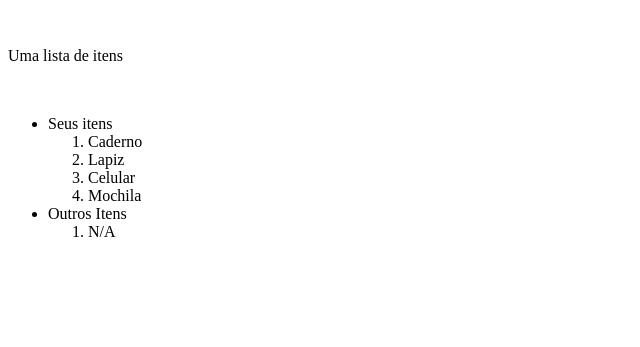
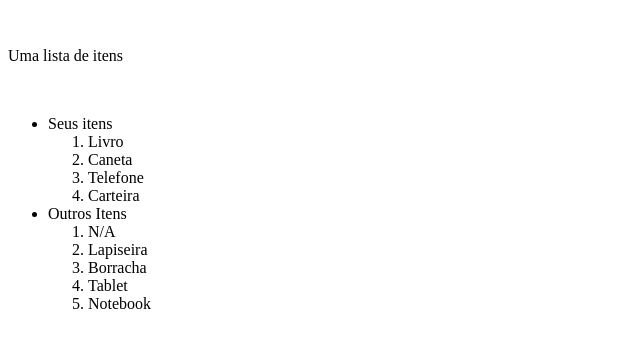
Before and after one commit to kauealvs/exercicios-aulas-javascript, a plain HTML site: page exercicios/exercicios-revisao-DOM/index.html in a window 1280 px wide. Shown: the part 101-448 px from the top of the page, without its empty margins (0-640 px from the left). Drawn offline with Linux system fonts and the light colour scheme.

Commit message:
revisao Dom

```diff
--- a/exercicios/exercicios-revisao-DOM/index.html
+++ b/exercicios/exercicios-revisao-DOM/index.html
@@ -1,9 +1,11 @@
 <!DOCTYPE html>
 <html>
+
 <head>
 	<meta charset="UTF-8" />
 	<title>Document</title>
 </head>
+
 <body>
 	<h1>Titulo</h1>
 	<p>subtítulo</p>
@@ -19,10 +21,11 @@
 			<li class="itens">Carteira</li>
 		</ol>
 		<li>Outros Itens</li>
-			<ol>
+		<ol class="others">
 			<li>N/A</li>
 		</ol>
 	</ul>
 	<script src="./index.js"></script>
 </body>
+
 </html>
--- a/exercicios/exercicios-revisao-DOM/index.js
+++ b/exercicios/exercicios-revisao-DOM/index.js
@@ -20,13 +20,36 @@ console.log(listaItens)
 // Use a conotação (“elemento”) para capturar por elemento;
 
 //troque o titulo de H1 para "Lista de compras".
-titulo.textContent = "Lista de compras"
+titulo.innerHTML = "Lista de compras"
 //troque o subtitulo para "Aqui está anotado minha lista de compras"
-subtitulo.textContent = "Aqui está anotado minha lista de compras"
+subtitulo.innerHTML = "Aqui está anotado minha lista de compras"
 //altere os itens da lista
-listaItens[0].textContent = "Caderno";
-listaItens[1].textContent = "Lapiz"
-listaItens[2].textContent = "Celular"
-listaItens[3].textContent = "Mochila"
+const newArray = ["Caderno", "Lapiz", "Celular", "Mochila"]
+
+const alteraItens = () => {
+    newArray.map((item) => {
+        const newItem = document.createElement("li");
+        newItem.textContent = item;
+        // listaItens.appendChild(newItem)
+    })
+}
+
+alteraItens()
+
 
 //adicione mais itens de compras a lista
+
+const arrayItens = ["Lapiseira", "Borracha", "Tablet", "Notebook"]
+const ol = document.querySelector(".others")
+
+
+const additens = () => {
+    arrayItens.map((item) => {
+        const newItem = document.createElement("li");
+        newItem.textContent = item;
+        ol.appendChild(newItem)
+    })
+
+}
+
+additens();
```
Lines whose indentation alone changed are shown as unchanged.
